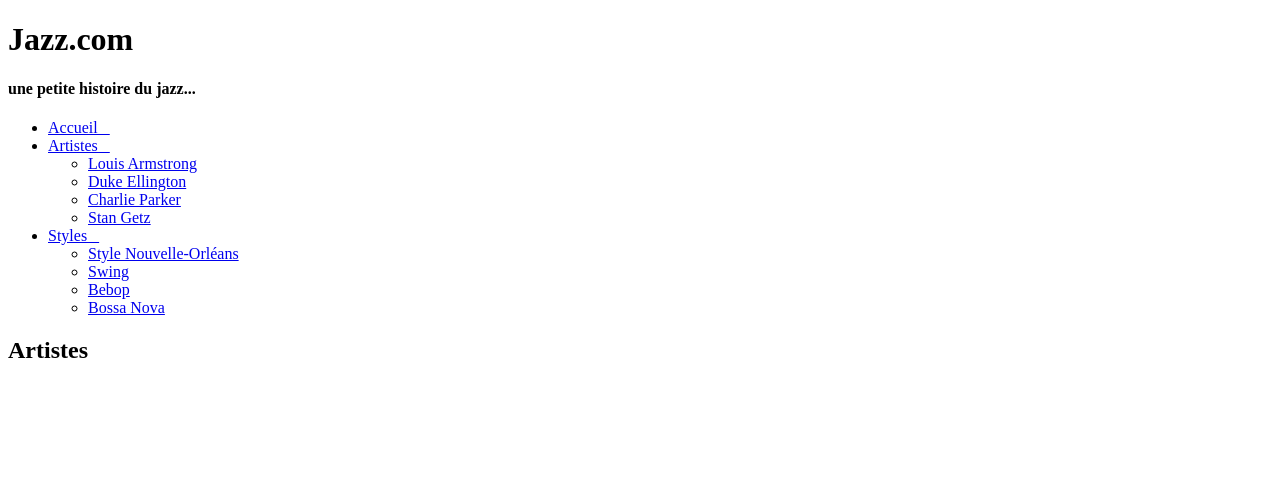
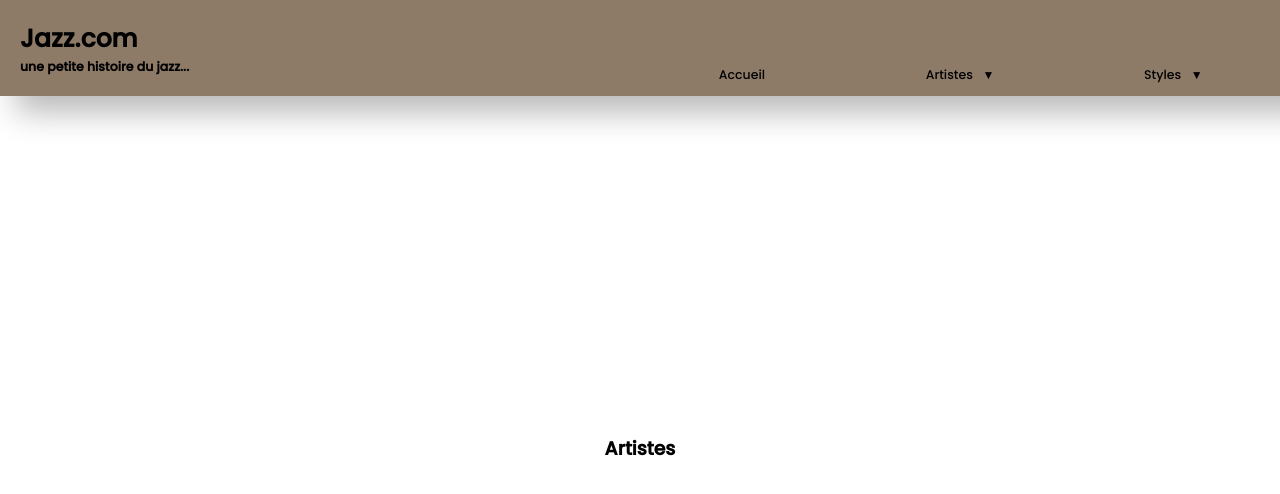
Before and after one commit to LaiPe/jazz-com, a plain HTML site: page artistes.html in a window 1280 px wide. Drawn offline with Linux system fonts and the light colour scheme.

Commit message:
renommage de style.css en theme.css (2)

```diff
--- a/artistes.html
+++ b/artistes.html
@@ -3,7 +3,7 @@
     <head>
         <title>jazz.com - Artistes</title>
         <meta charset="utf-8">
-        <link rel="stylesheet" href="css/style.css">
+        <link rel="stylesheet" href="css/theme.css">
         <link href="https://fonts.googleapis.com/css?family=Poppins:500&display=swap" rel="stylesheet">
     </head>
     <body>
--- a/index.html
+++ b/index.html
@@ -3,7 +3,7 @@
     <head>
         <title>jazz.com - Accueil</title>
         <meta charset="utf-8">
-        <link rel="stylesheet" href="css/style.css">
+        <link rel="stylesheet" href="css/theme.css">
         <link href="https://fonts.googleapis.com/css?family=Poppins:500&display=swap" rel="stylesheet">
     </head>
     <body>
```
Also changed, not shown: styles.html (+1 -1 lines).
